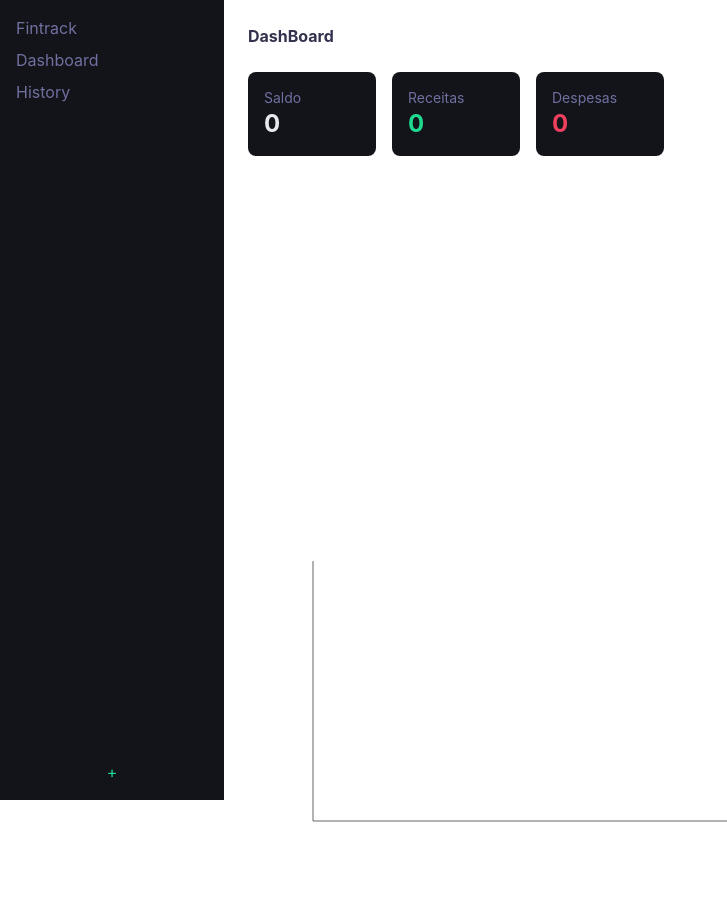
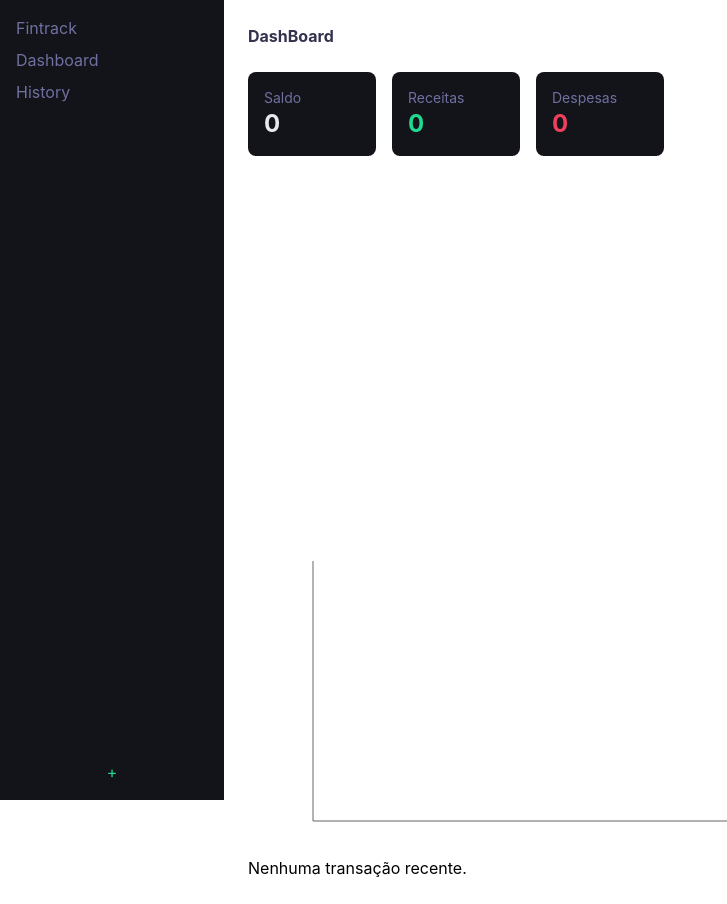
Before and after one commit to JoaoFazio/fintrack, a React (Vite) app: page / in a window 1280 px wide. Shown: the whole page, without its empty margins (0-727 px from the left). Before the commit the page ends 880 px from the top, so only its background shows below. Built offline with nearby package versions, Linux system fonts and the light colour scheme.

Commit message:
feat: empty states for dashboard and history

```diff
--- a/src/pages/Dashboard.jsx
+++ b/src/pages/Dashboard.jsx
@@ -93,9 +93,11 @@ export default function Dashboard() {
       </BarChart>
       <div>
         <ul>
-          {recentTransactions.map((t) => (
-            <TransactionItem key={t.id} transaction={t} />
-          ))}
+          {recentTransactions.length === 0
+            ? "Nenhuma transação recente."
+            : recentTransactions.map((t) => (
+                <TransactionItem key={t.id} transaction={t} />
+              ))}
         </ul>
       </div>
       <Outlet />
--- a/src/pages/History.jsx
+++ b/src/pages/History.jsx
@@ -51,9 +51,9 @@ export default function History() {
         Despesas
       </button>
       <div>
-        {filtered.map((t) => (
-          <TransactionItem key={t.id} transaction={t} />
-        ))}
+        {filtered.length === 0
+          ? "Nenhuma transação recente."
+          : filtered.map((t) => <TransactionItem key={t.id} transaction={t} />)}
       </div>
       <Outlet />
     </div>
```
